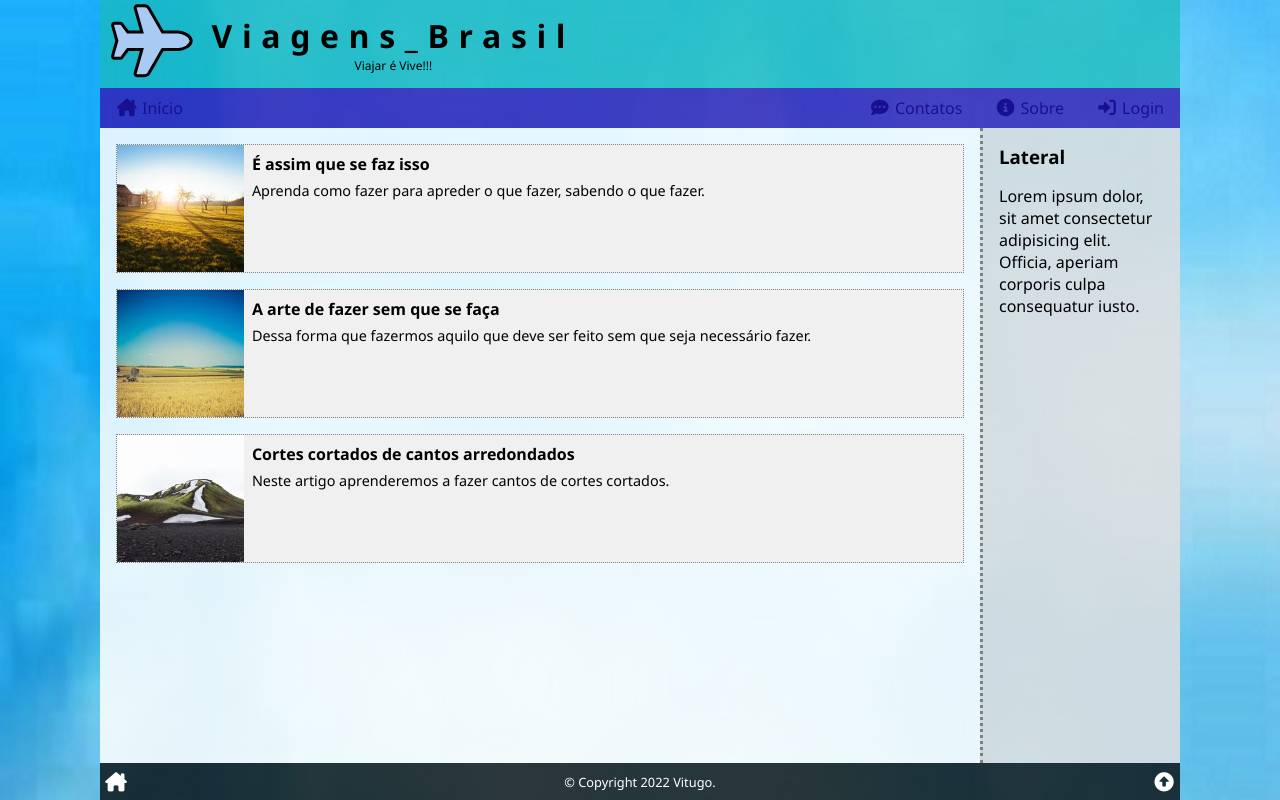
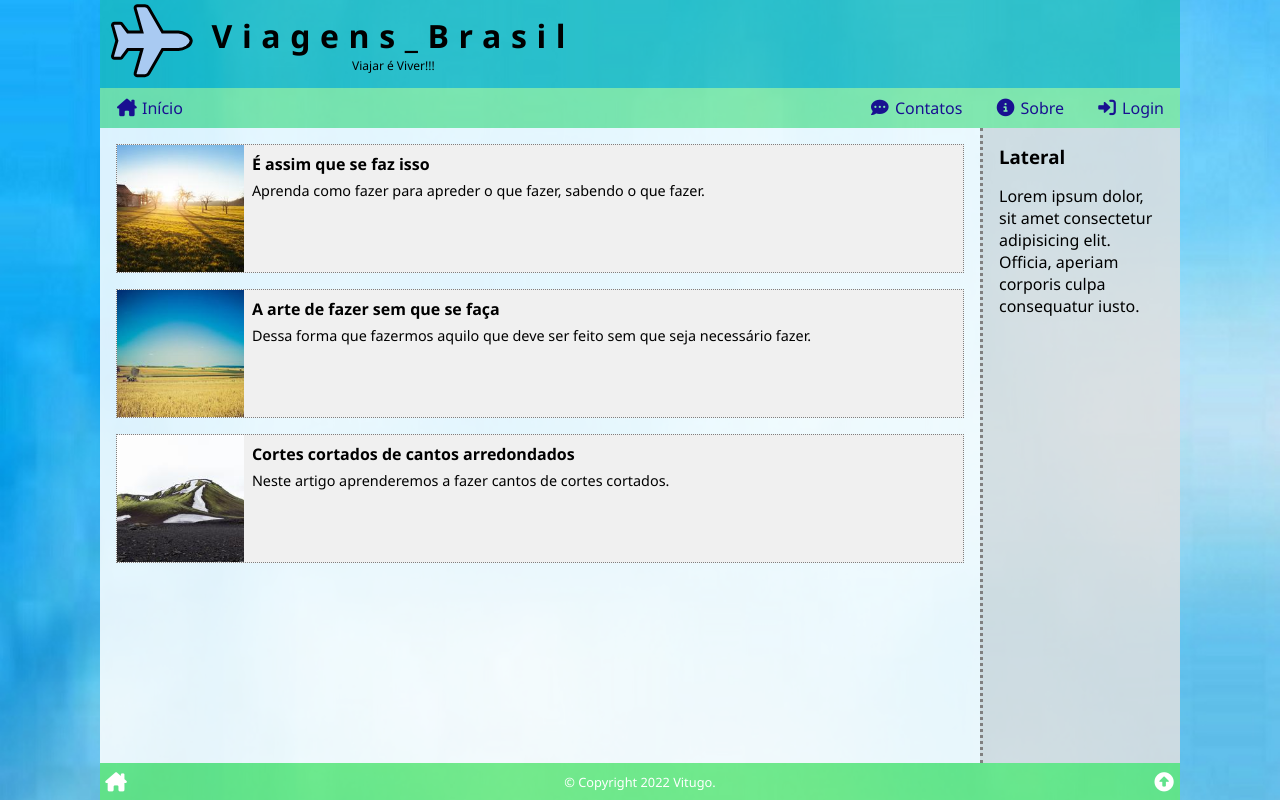
Before and after one commit to FernandaCal/Viagens_Brasil, a PHP site: page /index.php in a window 1280 px wide. Run offline with PHP 8.4, Linux system fonts and the light colour scheme; data comes from the database, SQL or seed files in the repository; some libraries are stand-ins or nearby versions.

Commit message:
1 versão1.1

```diff
--- a/_header.php
+++ b/_header.php
@@ -22,7 +22,7 @@
 
             <a href="/" title="Página inicial"><i class="fa-solid fa-plane fa-fw"></i></a>
 
-            <h1>Viagens_Brasil<small>Viajar é Vive!!!</small></h1>
+            <h1>Viagens_Brasil<small>Viajar é Viver!!!</small></h1>
 
         </header>
 
--- a/style.css
+++ b/style.css
@@ -117,7 +117,7 @@ body {
  */
 
 .wrap>nav {
-    background: rgba(51, 16, 176, 0.75);
+    background: rgba(134, 238, 151, 0.75);
     display: flex;
     align-items: center;
     justify-content: space-around;
@@ -161,7 +161,7 @@ body {
  */
 
 .wrap>footer {
-    background: rgba(0, 0, 0, .75);
+    background: rgba(97, 238, 108, 0.75);
     padding: 1px 0;
     color: white;
     display: flex;
```
